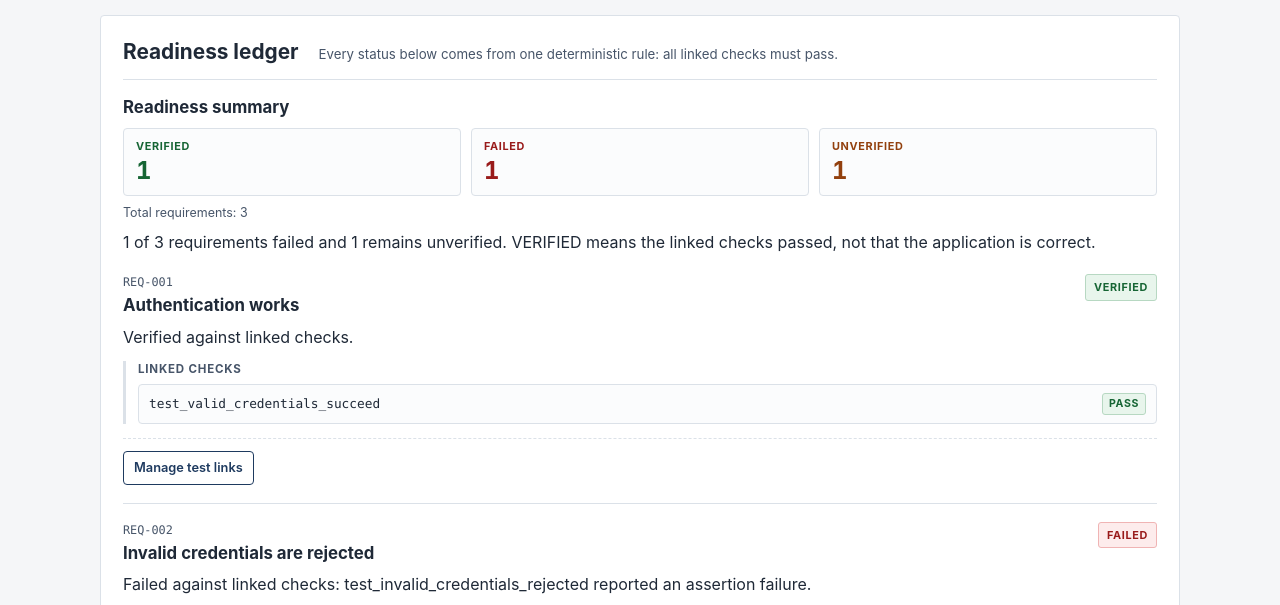
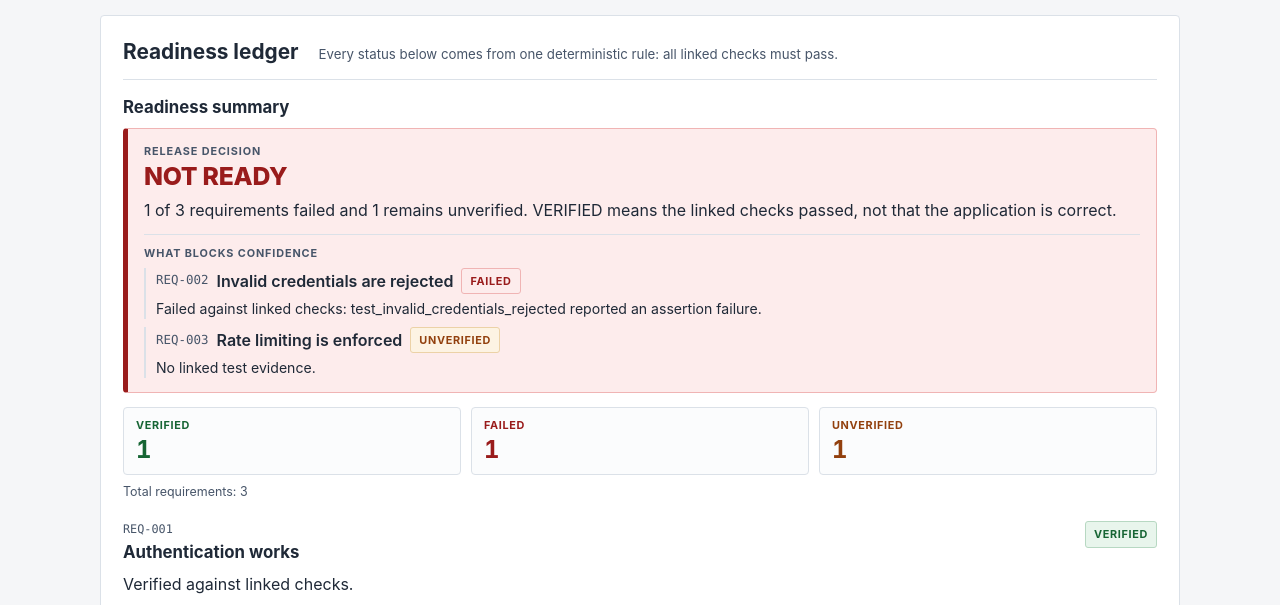
Before and after one commit to MrSamarAhmed/shipproof, a website built with Vite: page index.html in a window 1280 px wide. Both pictures are taken after a click on the button "Load sample evidence". Shown: the part 178-783 px from the top of the page. Built offline with nearby package versions, Linux system fonts and the light colour scheme.

Commit message:
Add evidence-backed release decision
Derive a single CANNOT VERIFY / NOT READY / LINKED CHECKS PASSED decision
and blocker list from the existing evaluator. Show them above the ledger,
include them in the JSON summary, and update docs and the demo around the
all-passing-but-unlinked case.

```diff
--- a/src/domain.ts
+++ b/src/domain.ts
@@ -1,8 +1,10 @@
 import type {
   AppState,
+  Blocker,
   CheckDetail,
   Gap,
   Ledger,
+  ReadinessDecision,
   Requirement,
   RequirementResult,
   Status,
@@ -179,6 +181,10 @@ function summarize(results: readonly RequirementResult[], hasEvidence: boolean):
     verified,
     failed,
     unverified,
+    decision: decisionFor(failed, unverified, hasEvidence),
+    blockers: results
+      .map(toBlocker)
+      .filter((blocker): blocker is Blocker => blocker !== null),
     readinessStatement: readinessStatement(
       totalRequirements,
       verified,
@@ -186,6 +192,32 @@ function summarize(results: readonly RequirementResult[], hasEvidence: boolean):
       unverified,
       hasEvidence,
     ),
+  };
+}
+
+function decisionFor(
+  failed: number,
+  unverified: number,
+  hasEvidence: boolean,
+): ReadinessDecision {
+  if (!hasEvidence) {
+    return 'CANNOT_VERIFY';
+  }
+  if (failed > 0 || unverified > 0) {
+    return 'NOT_READY';
+  }
+  return 'LINKED_CHECKS_PASSED';
+}
+
+function toBlocker(result: RequirementResult): Blocker | null {
+  if (result.status === 'VERIFIED') {
+    return null;
+  }
+  return {
+    requirementId: result.id,
+    title: result.title,
+    status: result.status,
+    reason: result.explanation,
   };
 }
 
--- a/src/main.ts
+++ b/src/main.ts
@@ -12,6 +12,7 @@ import {
   replaceEvidence,
 } from './state';
 import {
+  decisionLabel,
   renderDashboard,
   type BusyAction,
   type ExportFeedback,
@@ -128,7 +129,7 @@ export function startApp(root: HTMLElement): void {
     exportFeedback = null;
     const ledger = evaluateLedger(state);
     const status = ledger.requirements.find((item) => item.id === requirementId)?.status;
-    announcement = `Linked ${testId} to ${requirementId}. ${requirementId} is now ${status}. ${ledger.summary.verified} verified, ${ledger.summary.failed} failed, ${ledger.summary.unverified} unverified.`;
+    announcement = `Linked ${testId} to ${requirementId}. ${requirementId} is now ${status}. ${ledger.summary.verified} verified, ${ledger.summary.failed} failed, ${ledger.summary.unverified} unverified. Release decision: ${decisionLabel(ledger.summary.decision)}.`;
     pendingFocus = `mapper-toggle-${requirementId}`;
     render();
   }
@@ -142,7 +143,7 @@ export function startApp(root: HTMLElement): void {
     exportFeedback = null;
     const ledger = evaluateLedger(state);
     const status = ledger.requirements.find((item) => item.id === requirementId)?.status;
-    announcement = `Removed the link from ${testId} to ${requirementId}. ${requirementId} is now ${status}. ${ledger.summary.verified} verified, ${ledger.summary.failed} failed, ${ledger.summary.unverified} unverified.`;
+    announcement = `Removed the link from ${testId} to ${requirementId}. ${requirementId} is now ${status}. ${ledger.summary.verified} verified, ${ledger.summary.failed} failed, ${ledger.summary.unverified} unverified. Release decision: ${decisionLabel(ledger.summary.decision)}.`;
     pendingFocus = `mapper-toggle-${requirementId}`;
     render();
   }
--- a/src/styles.css
+++ b/src/styles.css
@@ -329,6 +329,124 @@ a {
 
 .summary-heading {
   margin-bottom: 10px;
+}
+
+.decision {
+  padding: 14px 16px;
+  margin: 4px 0 14px;
+  border: 1px solid var(--border);
+  border-left-width: 5px;
+  border-radius: 4px;
+}
+
+.decision-not-ready {
+  background: var(--red-bg);
+  border-color: var(--red-border);
+  border-left-color: var(--red);
+}
+
+.decision-cannot-verify {
+  background: var(--amber-bg);
+  border-color: var(--amber-border);
+  border-left-color: var(--amber);
+}
+
+.decision-linked-checks-passed {
+  background: var(--green-bg);
+  border-color: var(--green-border);
+  border-left-color: var(--green);
+}
+
+.decision-kicker {
+  margin: 0;
+  color: var(--secondary);
+  font-size: 0.68rem;
+  font-weight: 700;
+  letter-spacing: 0.08em;
+  text-transform: uppercase;
+}
+
+.decision-verdict {
+  margin: 2px 0 6px;
+  font-size: 1.55rem;
+  font-weight: 800;
+  letter-spacing: -0.01em;
+  line-height: 1.15;
+}
+
+.decision-not-ready .decision-verdict {
+  color: var(--red);
+}
+
+.decision-cannot-verify .decision-verdict {
+  color: var(--amber);
+}
+
+.decision-linked-checks-passed .decision-verdict {
+  color: var(--green);
+}
+
+.decision-reason {
+  margin: 0;
+}
+
+.decision-guidance,
+.decision-clear {
+  margin: 8px 0 0;
+  color: var(--secondary);
+  font-size: 0.9rem;
+}
+
+.decision-blockers {
+  margin-top: 12px;
+  padding-top: 10px;
+  border-top: 1px solid var(--border);
+}
+
+.blockers-heading {
+  margin: 0 0 6px;
+  color: var(--secondary);
+  font-size: 0.68rem;
+  font-weight: 700;
+  letter-spacing: 0.08em;
+  text-transform: uppercase;
+}
+
+.blocker-list {
+  padding: 0;
+  margin: 0;
+  list-style: none;
+}
+
+.blocker {
+  padding-left: 10px;
+  border-left: 2px solid var(--border);
+}
+
+.blocker + .blocker {
+  margin-top: 8px;
+}
+
+.blocker-head {
+  display: flex;
+  flex-wrap: wrap;
+  align-items: center;
+  gap: 6px 8px;
+}
+
+.blocker-id {
+  color: var(--secondary);
+  font-family: var(--mono);
+  font-size: 0.78rem;
+}
+
+.blocker-title {
+  font-weight: 600;
+}
+
+.blocker-reason {
+  margin: 4px 0 0;
+  font-size: 0.88rem;
 }
 
 .counts {
--- a/src/ui.ts
+++ b/src/ui.ts
@@ -1,10 +1,22 @@
 import type {
   AppState,
+  Blocker,
   CheckDetail,
   Ledger,
+  ReadinessDecision,
   RequirementResult,
   Status,
 } from './model';
+
+const DECISION_LABELS: Record<ReadinessDecision, string> = {
+  CANNOT_VERIFY: 'CANNOT VERIFY',
+  NOT_READY: 'NOT READY',
+  LINKED_CHECKS_PASSED: 'LINKED CHECKS PASSED',
+};
+
+export function decisionLabel(decision: ReadinessDecision): string {
+  return DECISION_LABELS[decision];
+}
 
 export type BusyAction = 'sample' | 'import';
 
@@ -259,6 +271,7 @@ function buildSummary(ledger: Ledger): HTMLElement {
       text: 'Readiness summary',
       attrs: { id: 'summary-heading' },
     }),
+    buildDecision(ledger),
   );
 
   const counts = element('dl', {
@@ -278,20 +291,83 @@ function buildSummary(ledger: Ledger): HTMLElement {
       ]),
     );
   }
-  section.append(counts);
-
   section.append(
+    counts,
     element('p', {
       className: 'count-total',
       text: `Total requirements: ${ledger.summary.totalRequirements}`,
     }),
+  );
+
+  return section;
+}
+
+function buildDecision(ledger: Ledger): HTMLElement {
+  const { summary } = ledger;
+  const panel = element('div', {
+    className: `decision decision-${summary.decision.toLowerCase().replaceAll('_', '-')}`,
+    attrs: { 'data-decision': summary.decision },
+  });
+
+  panel.append(
+    element('p', { className: 'decision-kicker', text: 'Release decision' }),
     element('p', {
-      className: 'readiness-statement',
-      text: ledger.summary.readinessStatement,
+      className: 'decision-verdict',
+      text: decisionLabel(summary.decision),
+    }),
+    element('p', {
+      className: 'readiness-statement decision-reason',
+      text: summary.readinessStatement,
     }),
   );
 
-  return section;
+  if (summary.decision === 'CANNOT_VERIFY') {
+    panel.append(
+      element('p', {
+        className: 'decision-guidance',
+        text: 'Load the sample evidence or import a JUnit XML report to begin evaluation.',
+      }),
+    );
+  } else if (summary.blockers.length > 0) {
+    panel.append(buildBlockers(summary.blockers));
+  } else {
+    panel.append(
+      element('p', {
+        className: 'decision-clear',
+        text: 'No requirement-level evidence gaps remain for the linked checks.',
+      }),
+    );
+  }
+
+  return panel;
+}
+
+function buildBlockers(blockers: readonly Blocker[]): HTMLElement {
+  const block = element('div', { className: 'decision-blockers' });
+  block.append(
+    element('h3', {
+      className: 'blockers-heading',
+      text: 'What blocks confidence',
+    }),
+  );
+  const list = element('ul', { className: 'blocker-list' });
+  for (const blocker of blockers) {
+    list.append(
+      element('li', { className: 'blocker' }, [
+        element('div', { className: 'blocker-head' }, [
+          element('span', { className: 'blocker-id', text: blocker.requirementId }),
+          element('span', { className: 'blocker-title', text: blocker.title }),
+          element('span', {
+            className: `status status-${blocker.status.toLowerCase()}`,
+            text: blocker.status,
+          }),
+        ]),
+        element('p', { className: 'blocker-reason', text: blocker.reason }),
+      ]),
+    );
+  }
+  block.append(list);
+  return block;
 }
 
 function buildRequirementList(options: DashboardOptions): HTMLElement {
```
Also changed, not shown: devpost/demo-script.md (+17 -13 lines), devpost/prd.md (+9 -5 lines), devpost/spec.md (+13 -10 lines), src/model.ts (+14 -0 lines), tests/domain.test.ts (+100 -0 lines), tests/export.test.ts (+31 -0 lines), tests/ui.test.ts (+58 -0 lines), README.md.
